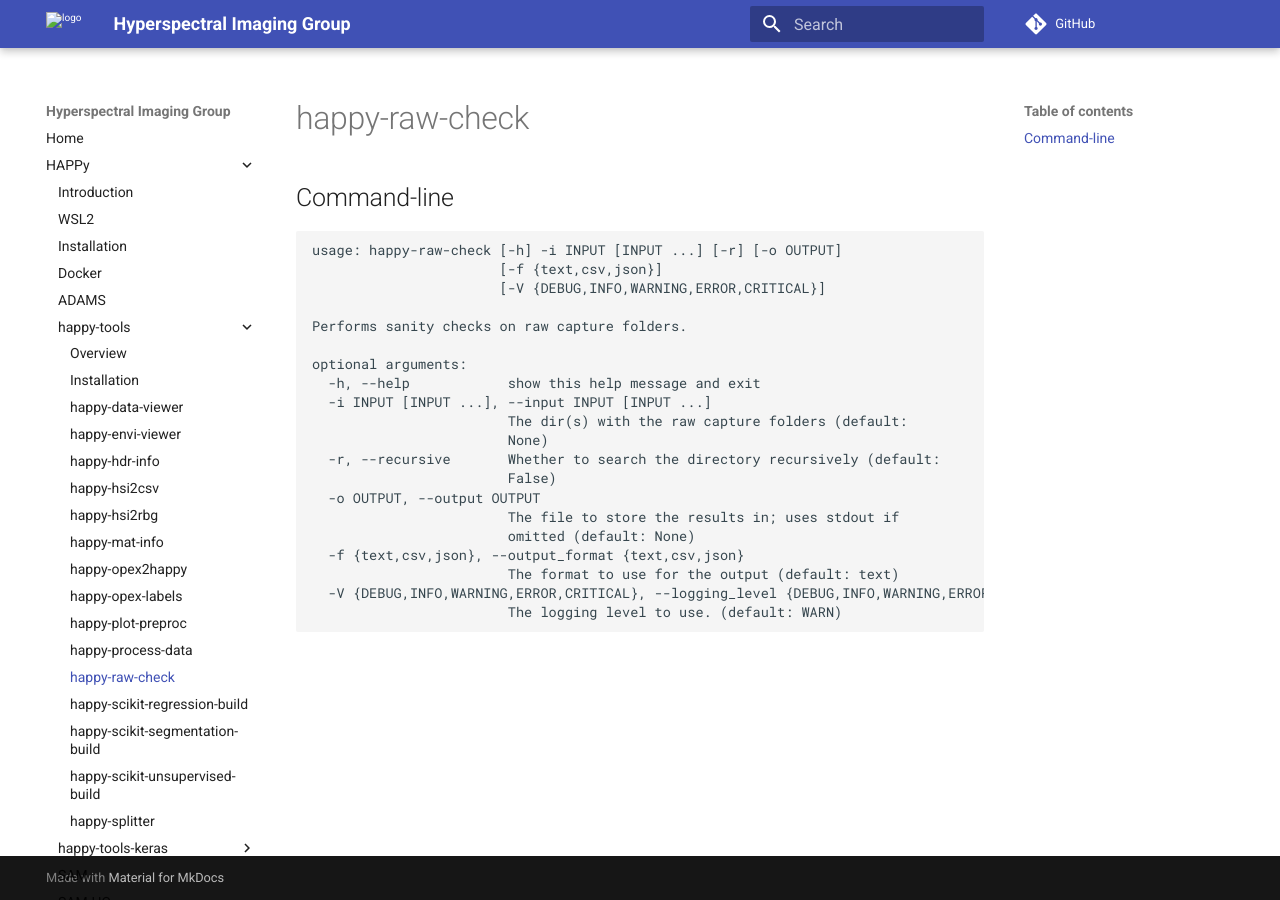
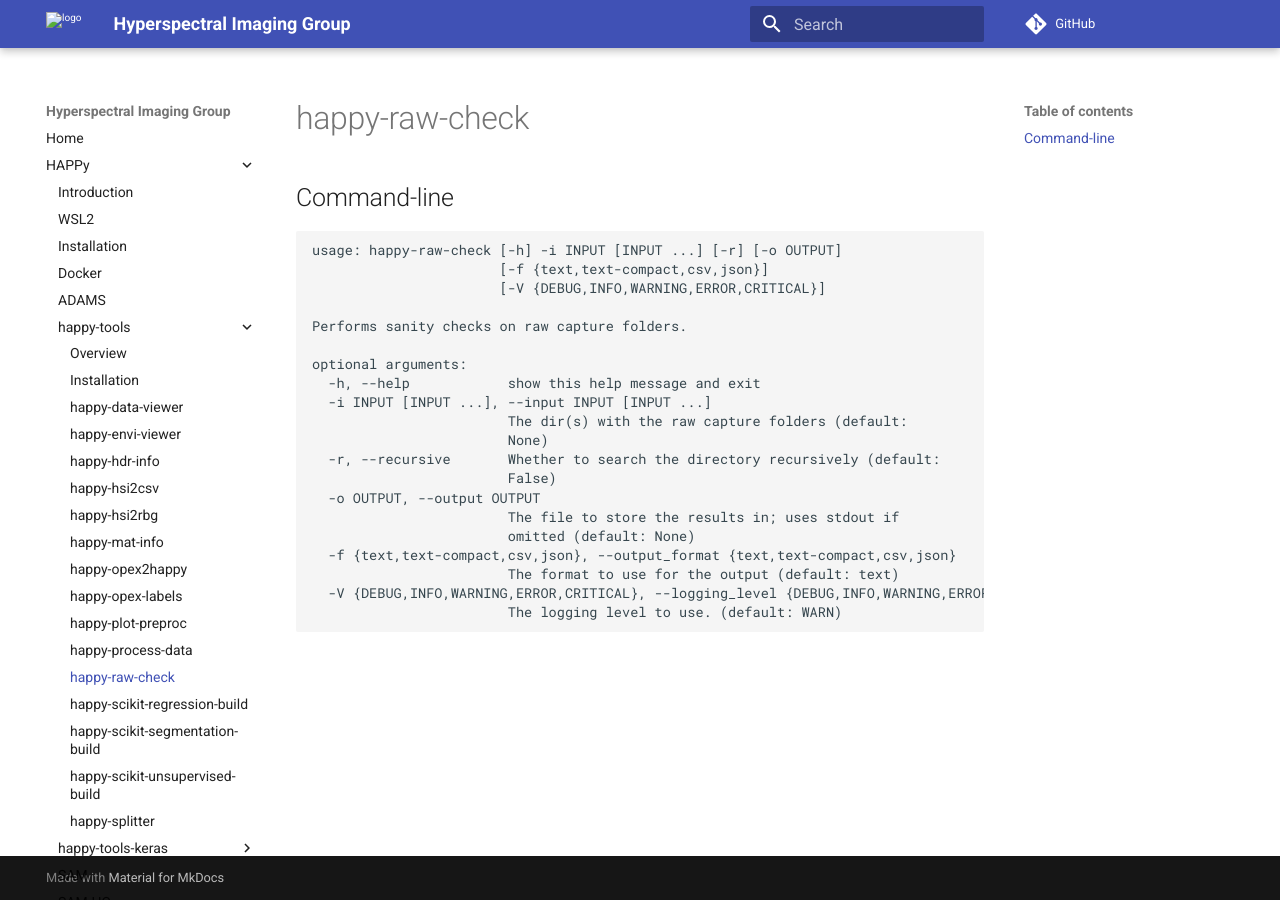
Before and after one commit to wairas/hsi-website, an MkDocs documentation site: the page built from docs/happy/happy_tools/happy-raw-check.md, in a window 1280 px wide. Built offline with MkDocs 1.6.1 and Material for MkDocs 9.7.7, drawn with Linux system fonts in a browser that asks for light colours; comment, search, counter and statistics services are not loaded.

Commit message:
updated help screen

````diff
--- a/docs/happy/happy_tools/happy-raw-check.md
+++ b/docs/happy/happy_tools/happy-raw-check.md
@@ -2,7 +2,7 @@
 
 ```
 usage: happy-raw-check [-h] -i INPUT [INPUT ...] [-r] [-o OUTPUT]
-                       [-f {text,csv,json}]
+                       [-f {text,text-compact,csv,json}]
                        [-V {DEBUG,INFO,WARNING,ERROR,CRITICAL}]
 
 Performs sanity checks on raw capture folders.
@@ -17,7 +17,7 @@ optional arguments:
   -o OUTPUT, --output OUTPUT
                         The file to store the results in; uses stdout if
                         omitted (default: None)
-  -f {text,csv,json}, --output_format {text,csv,json}
+  -f {text,text-compact,csv,json}, --output_format {text,text-compact,csv,json}
                         The format to use for the output (default: text)
   -V {DEBUG,INFO,WARNING,ERROR,CRITICAL}, --logging_level {DEBUG,INFO,WARNING,ERROR,CRITICAL}
                         The logging level to use. (default: WARN)
````
